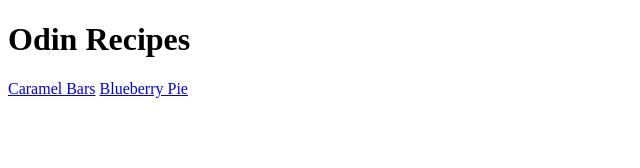
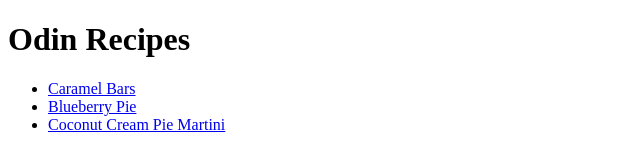
Before and after one commit to superius13/odin-recipes, a plain HTML site: page index.html in a window 1280 px wide. Shown: the whole page, without its empty margins (0-640 px from the left). Drawn offline with Linux system fonts and the light colour scheme.

Commit message:
Orginiz list of recipes. Correct code

```diff
--- a/index.html
+++ b/index.html
@@ -8,7 +8,10 @@
 
   <body>
     <h1>Odin Recipes</h1>
-    <a href="recipes/caramel-bars.html">Caramel Bars</a>
-    <a href="recipes/blueberry-pie.html">Blueberry Pie</a>
+    <ul>
+      <li><a href="recipes/caramel-bars.html">Caramel Bars</a></li>
+      <li><a href="recipes/blueberry-pie.html">Blueberry Pie</a></li>
+      <li><a href="recipes/coconut-cream-pie-martini.html">Coconut Cream Pie Martini</a></li>
+    </ul>
   </body>
 </html>
```
Also changed, not shown: recipes/coconut-cream-pie-martini.html (+1 -1 lines).
